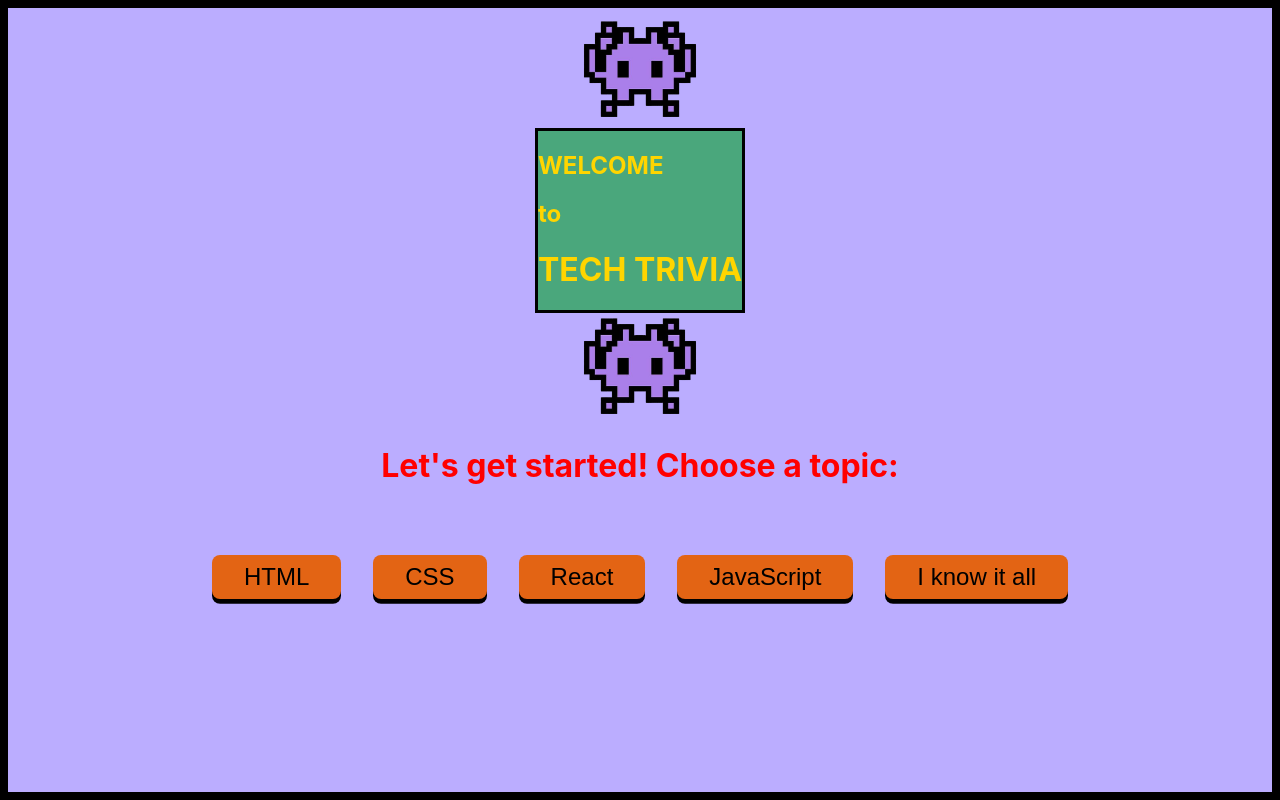
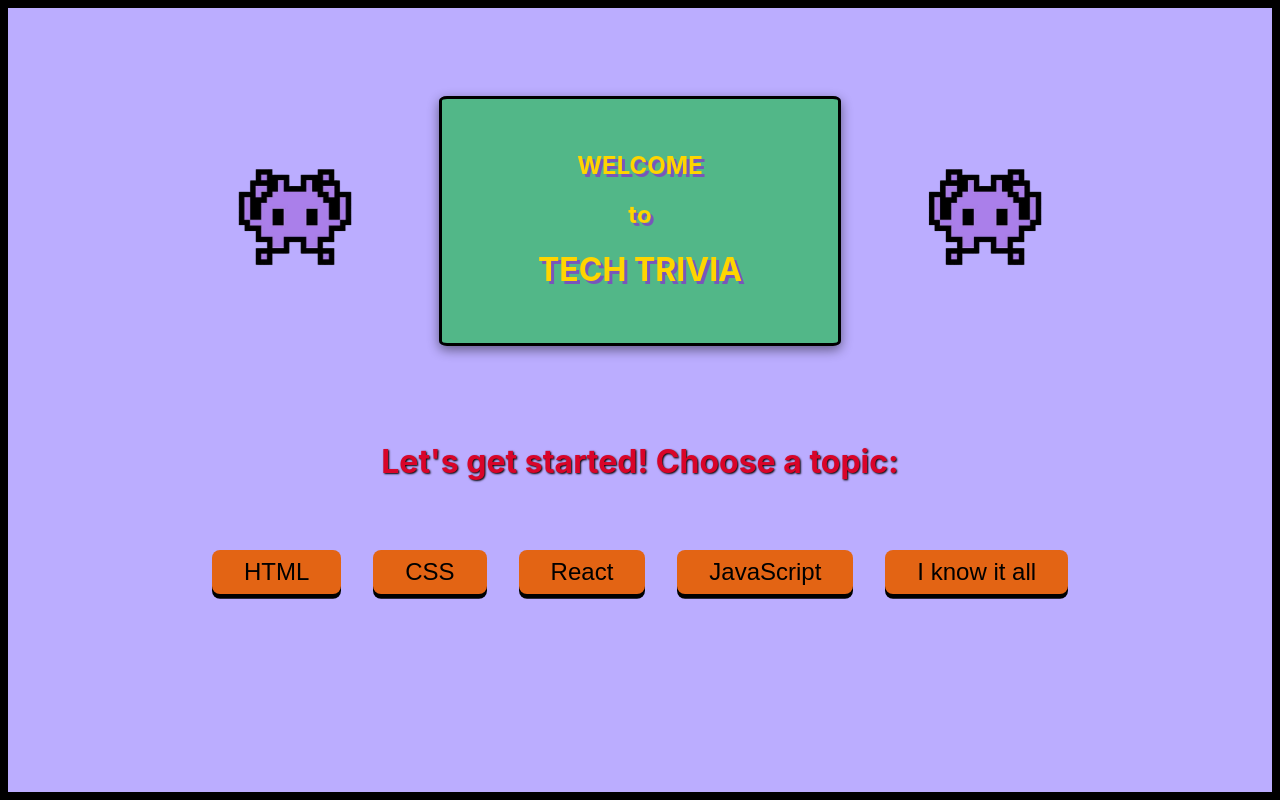
Before and after one commit to sarunas2022/Tech-Trivia, a React (Create React App) app in the folder client/: page / in a window 1280 px wide. Built offline with nearby package versions, Linux system fonts and the light colour scheme.

Commit message:
added styles

```diff
--- a/client/src/components/button/button.scss
+++ b/client/src/components/button/button.scss
@@ -3,9 +3,6 @@ $orange: #e36414;
 $purple: #bbadff;
 $green: #52b788;
 $yellow: #ffd500;
-
-
-
 
 button {
  /* Remove default button styling */
--- a/client/src/pages/home/Home.tsx
+++ b/client/src/pages/home/Home.tsx
@@ -18,26 +18,28 @@ const Home: React.FC = () => {
                     <h1>TECH TRIVIA</h1>
                 </div>
                 <img className='monster' src={Monster} alt='img' />
+                </div>
+                <div className='bottomHalf'>
                 <h1 className='start'>Let's get started! Choose a topic:</h1>
                 <div className='topics'>
 
-                    <Button color='#e36414' onClick={handleClick}>
+                    <Button color='$orange' onClick={handleClick}>
                         HTML
                     </Button>
-                    <Button color='#e36414' onClick={handleClick}>
+                    <Button color='$orange' onClick={handleClick}>
                         CSS
                     </Button>
-                    <Button color='#e36414' onClick={handleClick}>
+                    <Button color='$orange' onClick={handleClick}>
                         React
                     </Button>
-                    <Button color='#e36414' onClick={handleClick}>
+                    <Button color='$orange' onClick={handleClick}>
                         JavaScript
                     </Button>
-                    <Button color='#e36414' onClick={handleClick}>
+                    <Button color='$orange' onClick={handleClick}>
                         I know it all
                     </Button>
                 </div>
-            </div>
+                </div>
         </>
     );
 };
--- a/client/src/pages/home/home.scss
+++ b/client/src/pages/home/home.scss
@@ -1,35 +1,69 @@
+$orange: #e36414;
+$purple: #bbadff;
+$green: #52b788;
+$yellow: #ffd500;
+$red: #d90429;
+
 * {
     box-sizing: border-box;
 }
 
 html {
     border: 0.5rem solid black;
-    background-color: #bbadff;
+    background-color: $purple;
     min-height: 100vh;
 }
 
 .topHalf {
     display: flex;
+    flex-direction: row;
+    justify-content: center;
+    align-items: center;
+    .welcome {
+        margin: 5rem 4rem 3rem 4rem;
+        padding: 2rem 6rem;
+        border: 0.2rem solid black;
+        border-radius: 2%;
+        box-shadow: rgba(0, 0, 0, 0.47) 0px 4px 12px;
+        text-shadow: 3px 3px #7955bb;
+        background-color: $green;
+
+        h1,
+        h2 {
+            color: $yellow;
+            text-align: center;
+        }
+    }
+
+    .monster {
+        width: 10rem;
+        animation: updown 4s linear infinite;
+
+    }
+    @keyframes updown {
+        0% {
+            transform: translate(-0px, 0px);
+        }
+        50% {
+            transform: translate(0px, 20px);
+        }
+        100% {
+            transform: translate(-0px, -0px);
+        }
+    }
+}
+
+.bottomHalf {
+    display: flex;
     flex-direction: column;
     justify-content: center;
     align-items: center;
 
-    .monster {
-      width: 10rem;
-    }
+    .start {
+        color: $red;
+        margin-top: 3rem;
+        text-shadow: 1px 1px 2px black;
 
-    .welcome {
-      border: 0.2rem solid black;
-      background-color: #4aa77c;
-
-      h1,
-      h2 {
-        color: #ffd500;
-      }
-    }
-
-    .start {
-      color: red;
     }
 
     .topics {
@@ -41,20 +75,22 @@
         button {
             margin: 1rem;
             font-size: 1.5rem;
-        background-color: #e36414;
+            background-color: $orange;
             padding: 0.5rem 2rem;
             border: none;
             border-radius: 0.5rem;
             cursor: pointer;
-        transition: all  ease-in-out;
+            transition: all ease-in-out;
 
-        // &:hover {
-        //   color: #061906;
-        // }
+
+
+            &:hover {
+              color: #061906;
+            }
 
             &:active {
                 transform: translateY(0.2rem);
-          background-color: #d95204;
+                background-color: $orange;
             }
         }
     }
```
Lines whose indentation alone changed are shown as unchanged.
